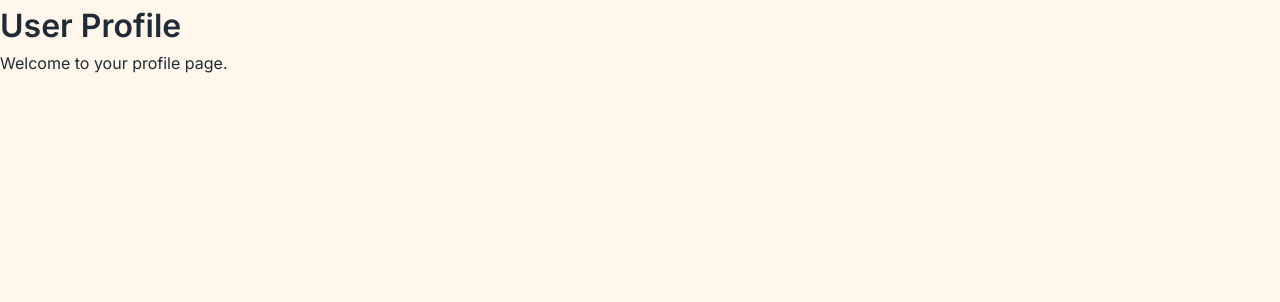
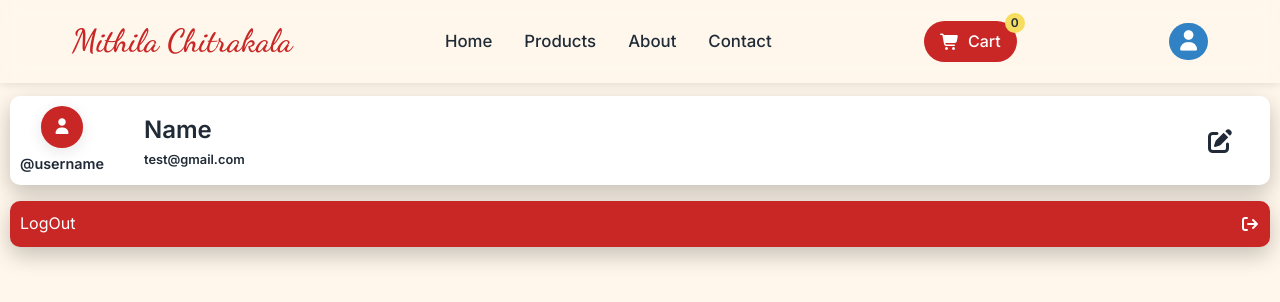
Before and after one commit to AlexTaigour/Mithila-ChitraKala-Store, a website: page pages/profile.html in a window 1280 px wide. Drawn offline with Linux system fonts and the light colour scheme; no server answers; files whose address does not match are found by name.

Commit message:
Update profile.html

```diff
--- a/pages/profile.html
+++ b/pages/profile.html
@@ -14,8 +14,40 @@
 </head>
 <body>
 
-    <h1>User Profile</h1>
-    <p>Welcome to your profile page.</p>
+    <nav class="navbar">
+        <div class="mobile-menu-overlay"></div>
+        <div class="nav-container">
+            <a href="/" class="logo" data-testid="link-home">Mithila Chitrakala</a>
+
+            <ul class="nav-links">
+                <li><a href="/" data-testid="link-home">Home</a></li>
+                <li><a href="products.html" data-testid="link-products">Products</a></li>
+                <li><a href="#about" data-testid="link-about">About</a></li>
+                <li><a href="#contact" data-testid="link-contact">Contact</a></li>
+            </ul>
+
+            <a href="cart.html" class="cart-icon" data-testid="link-cart">
+                <i class="fa-solid fa-cart-shopping"></i> Cart
+                <span class="cart-count" data-testid="text-cart-count">0</span>
+            </a>
+            <a href="profile.html" class="nav-profile"><i class="fa-solid fa-user"></i></a>
+        </div>
+    </nav>
+
+    <section class="profile">
+        <div class="profile-detail">
+            <div class="profile-and-username">
+            <a href="#" class="profile-img"><i class="fa-solid fa-user"></i></a>
+            <h2>@username</h2>
+            </div>
+            <div class="name-and-email">
+                <p class="h2">Name</p>
+                <p class="h4">test@gmail.com</p>
+            </div>
+        </div>
+
+        <i class="fa-solid fa-pen-to-square" id="edit-profile"></i>
+    </section>
 
      <div class="bottom-nav">
          <a href="/"><i class="fa-solid fa-house"></i><span>Home</span></a>
@@ -24,6 +56,11 @@
          <a href="#" class="active"><i class="fa-solid fa-user"></i><span>Profile</span></a>
     </div>
 
+    <section class="logout">
+        <p class="h2">LogOut</p>
+        <i class="fa-solid fa-arrow-right-from-bracket"></i>
+    </section>
+
 
     <script src="script.js"></script>
 </body>
```
